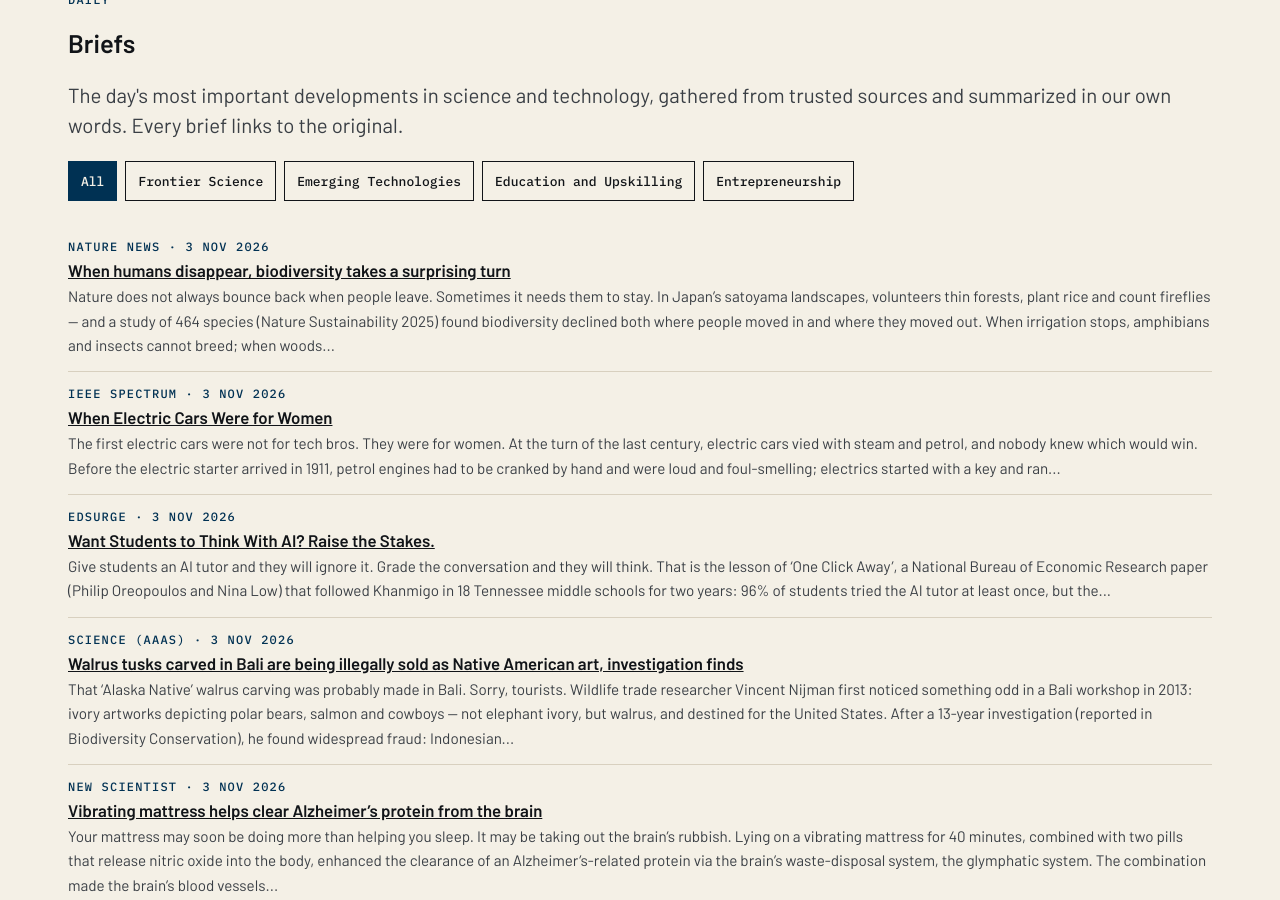
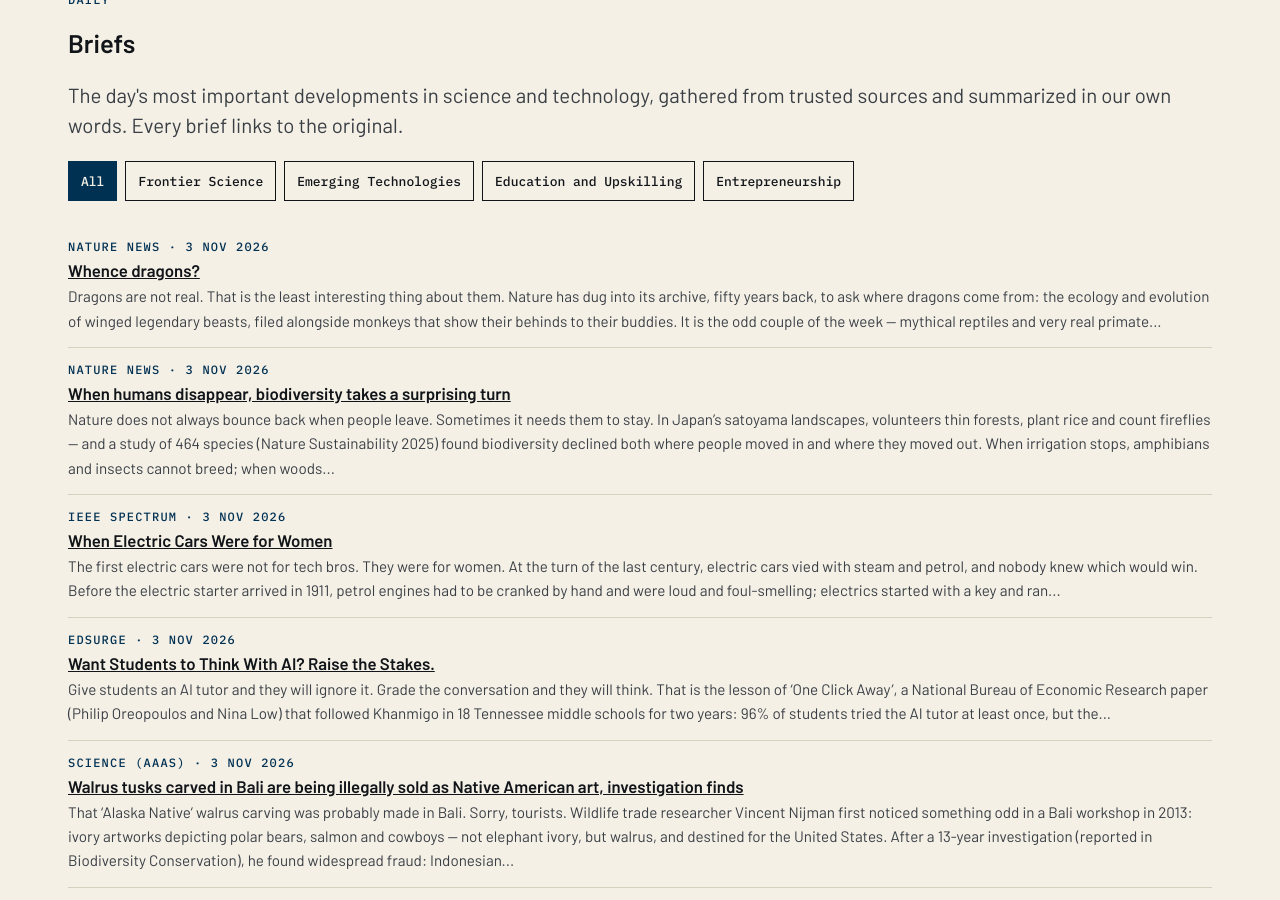
Before and after one commit to katz-news/katz.news, a Jekyll site: the page built from briefs/index.html, in a window 1280 px wide and 900 px high, scrolled down 339 px. Built offline with Jekyll 4.4.1, drawn with Linux system fonts in a browser that asks for light colours.

Commit message:
Publish 2026-11-05

```diff
--- a/_data/build.yml
+++ b/_data/build.yml
@@ -1 +1 @@
-published_at: 2026-11-05T11:54:24Z
+published_at: 2026-11-05T11:55:54Z
--- /dev/null
+++ b/_posts/briefs/2026-11-04-whence-dragons.md
@@ -0,0 +1,15 @@
+---
+published: true
+title: Whence dragons?
+date: 2026-11-03
+section: science
+source_name: Nature News
+source_url: https://www.nature.com/articles/d41586-026-03277-8
+---
+Dragons are not real. That is the least interesting thing about them.
+
+Nature has dug into its archive, fifty years back, to ask where dragons come from: the ecology and evolution of winged legendary beasts, filed alongside monkeys that show their behinds to their buddies. It is the odd couple of the week — mythical reptiles and very real primate etiquette — and both raise the same question: how much of nature is biology, and how much is story?
+
+Fifty years on, the question still lands. Every culture invents a flying, fire-breathing lizard, then asks science to explain it. The archive does not settle the matter. It just shows we have been asking for a very long time.
+
+Conclusion: dragons are not zoology. They are gossip with wings.
```
